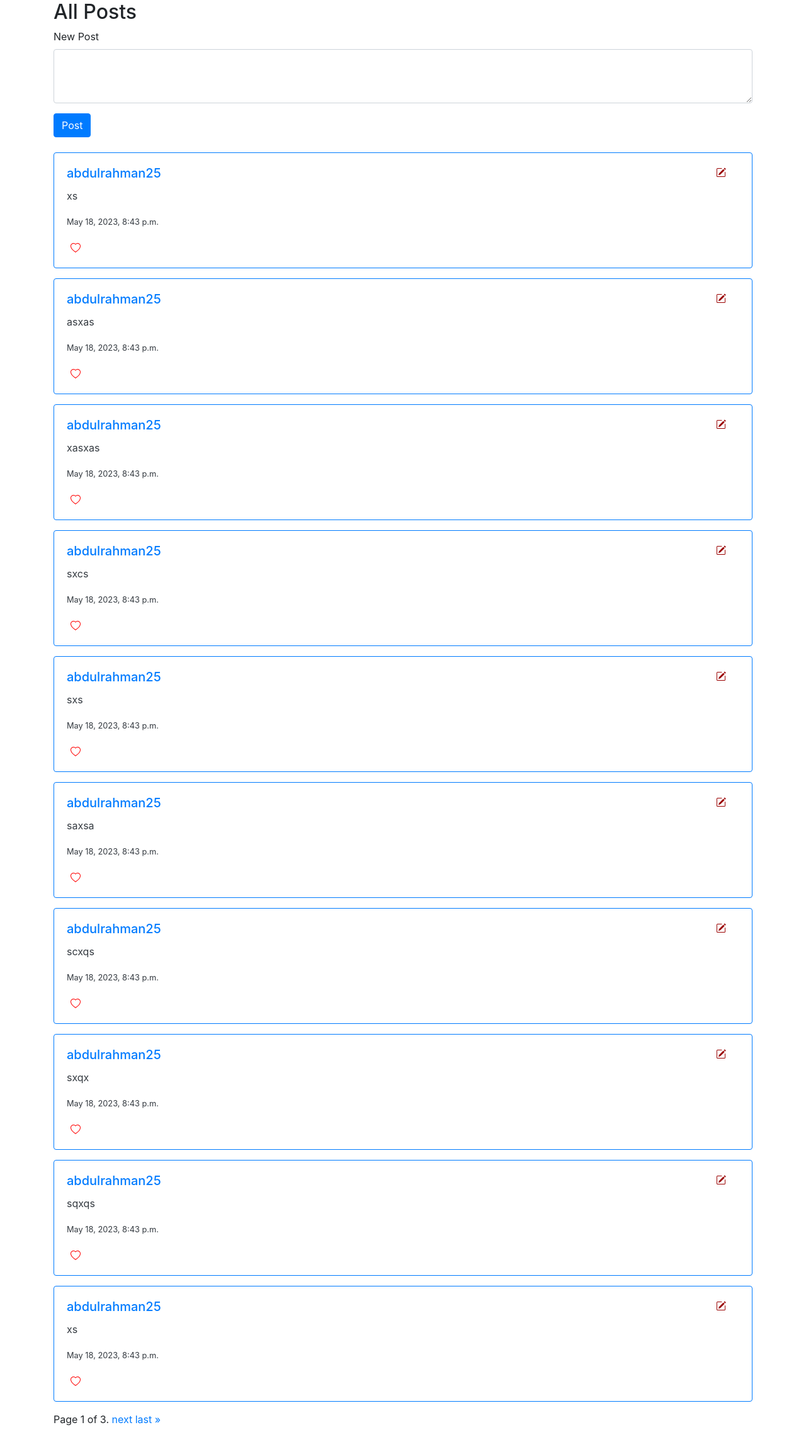
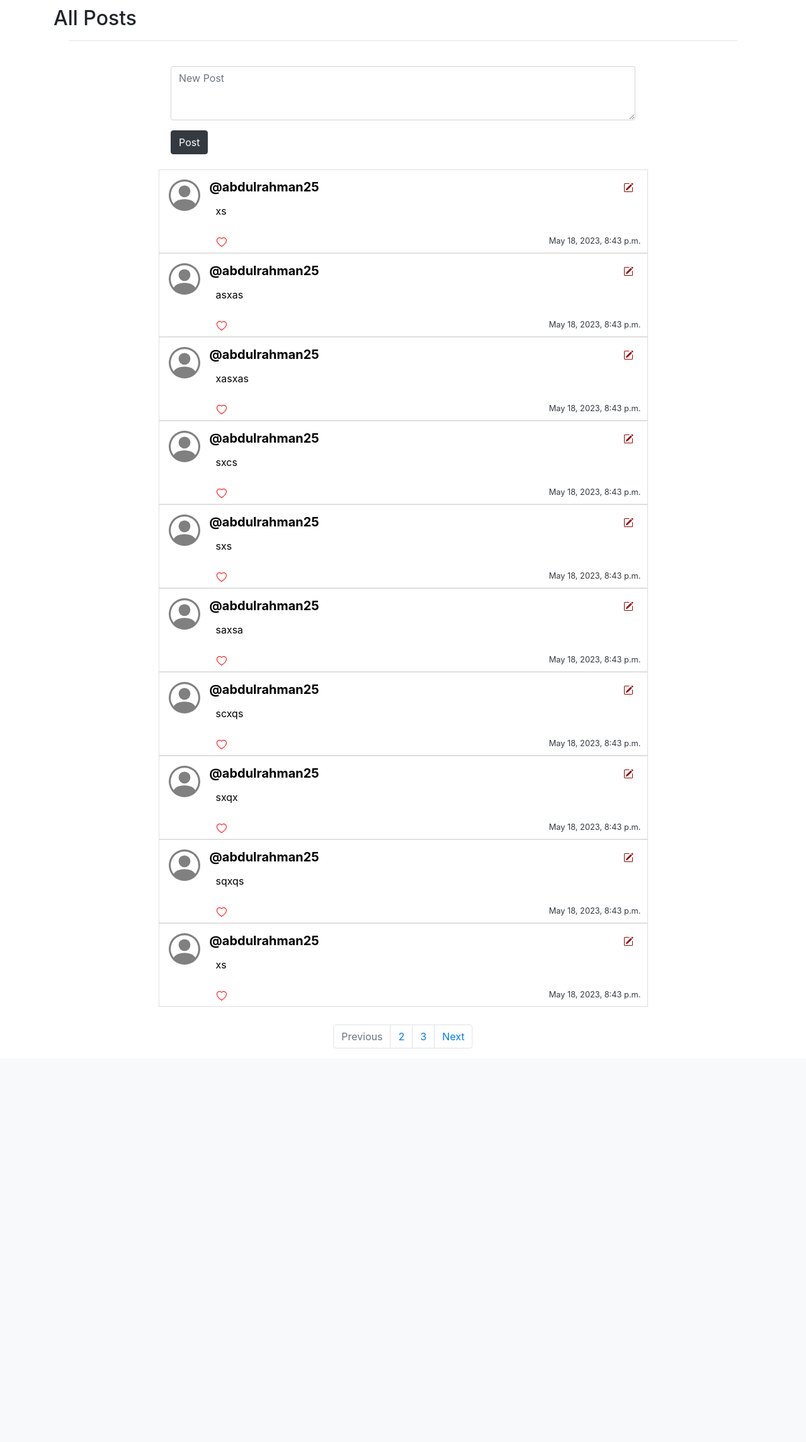
Before and after one commit to Abdulrahman2524/Network-CS50W, a Django app: page / in a window 1280 px wide. Shown: the part 56-2346 px from the top of the page at 63% size. After the commit the page ends 1721 px from the top, so only its background shows below. Run offline with Django 3.2, Linux system fonts and the light colour scheme; a user stored in the database is signed in; data comes from the database, SQL or seed files in the repository; both versions use the stored data as it was after the commit; some libraries are stand-ins or nearby versions.

Commit message:
Made the Pagination Specification and some fixes

```diff
--- a/network/static/network/styles.css
+++ b/network/static/network/styles.css
@@ -1,22 +1,68 @@
+.post{
+   border-radius: 0;
+   width: 70%;
+   margin: auto;
+   height: auto;
+}
+.title{
+
+    margin-top: 10px;
+
+}
+ .link{
+    color: black;
+}
+.link:hover{
+    color: black;
+}
+.username{
+    position: absolute;
+    left: 80px;
+    top: 15px;
+    display: inline-block;
+    color: black;
+    font-weight: bold;
+    font-size: 20px;
+}
+.text{
+    margin-left: 70px;
+    margin-right: 150px;
+    position: absolute;
+    top: 40%;
+    font-size: 16px;
+    color: black;
+
+} .date{
+    position: absolute;
+    right: 10px;
+    top: 75%;
+}
+.share{
+    width: 60%;
+}
 .like-button {
     border-color: white;
     border-width: 0px;
     background-color: white;
     outline-color: white;
     outline: 0 !important;
+    position: relative;
+    top: 15px;
+    left: 65px;
 }
 .like-number {
     margin-left: 5px;
+    font-size: 15px;
 }
 .edit-btn {
     border-color: white;
     border-width: 0px;
     background-color: white;
     outline-color: white;
-    margin-left: 90%;
     font-size: 15px;
     position: absolute;
-    top: 10%;
+    top: 15px;
+    right: 2%;
     width: fit-content;
     height: fit-content;
     color: rgb(154, 1, 1);
@@ -24,6 +70,9 @@
 }
 .edit-area {
     display: none;
+    height: 100%;
+    width: 100%;
+
 }
 .edit0 {
     width: fit-content;
@@ -36,16 +85,65 @@
 .heart-div {
     display: inline-block;
 }
-.next {
-    position: -webkit-sticky;
-    position: sticky;
-    width: 80px;
-    top: 0;
-    left: 100%;
-    overflow: visible;
-    display: none;
+.posts-profile{
+    color: gray;
+    margin-left: 15px;
+    margin-top: 15px;
 }
-.stop-scrolling {
-    height: 100%;
-    overflow: hidden;
-  }
+.profile{
+    width: 60%;
+    height: auto;
+}
+.profile-name{
+    margin-top: 20px;
+    font-size: 25px;
+    font-weight: bold;
+}
+.following{
+    position: relative;
+    left: 37%;
+    bottom: 31px;
+}
+.followers{
+    position: relative;
+    left: 49%;
+    bottom: 55px;
+    border-left: 1px solid gray;
+    padding-left: 10px;
+}
+.follow-btn{
+    position: absolute;
+    left: 72%;
+    top: 120px;
+}
+.folw{
+    border-bottom-left-radius: 9999px;
+    border-bottom-right-radius: 9999px;
+    border-top-left-radius: 9999px;
+    border-top-right-radius: 9999px;
+    width: 90px;
+}
+.line{
+    position: relative;
+    bottom: 40px;
+    width: 83%;
+}
+.index-line{
+    width: 83%;
+}
+.posts0{
+    position: relative;
+    left: 21%;
+    font-size: 30px;
+    margin-bottom: 25px;
+    border-bottom: 4px solid rgb(0, 170, 255);
+    border-radius: 4px;
+    width: fit-content;
+}
+.pages-bar{
+    position: absolute;
+    margin-top: 55px;
+    left: 50%;
+    transform: translate(-50%, -50%);
+
+}
--- a/network/templates/network/index.html
+++ b/network/templates/network/index.html
@@ -1,40 +1,46 @@
 {% extends "network/layout.html" %}
 {% load static %}
 {% block body %}
-<div class="container">
+<div class="container title">
     <h2>{{ message }}</h2>
 </div>
+<hr class="index-line"><br>
 {% if user.is_authenticated %}
 
-    <div class="container">
+    <div class="container share">
         <form action="{% url 'sharePost' %}" method="post">
             {% csrf_token %}
             <div class="mb-3">
-                <label class="form-label">New Post</label>
-                <textarea class="form-control" id="" rows="3" name="post"></textarea>
+                <textarea class="form-control" id="" rows="3" name="post" required placeholder="New Post"></textarea>
             </div>
-            <input type="submit" class="btn btn-primary" value="Post" id=""/>
+            <input type="submit" class="btn btn-dark" value="Post" id=""/>
         </form>
     </div><br>
 {% endif %}
-<div class="container" id="all_posts">
+<div class="container all_posts" id="all_posts">
 
 {% for contact in page_obj %}
     {# Each "contact" is a Contact model object. #}
-    <div class="card border-primary mb-3" style="max-width: 100%;" id="{{contact.id}}">
+
+    <div class="card post" style="max-width: 100%;" id="{{contact.id}}">
+      <div class="posts-profile"><svg xmlns="http://www.w3.org/2000/svg" width="50" height="50" fill="currentColor" class="bi bi-person-circle" viewBox="0 0 16 16">
+        <path d="M11 6a3 3 0 1 1-6 0 3 3 0 0 1 6 0z"/>
+        <path fill-rule="evenodd" d="M0 8a8 8 0 1 1 16 0A8 8 0 0 1 0 8zm8-7a7 7 0 0 0-5.468 11.37C3.242 11.226 4.805 10 8 10s4.757 1.225 5.468 2.37A7 7 0 0 0 8 1z"/>
+      </svg></div>
+
       <div class="card-body text-dark">
-        <h5 class="card-title">
+        <h5 class="card-title username">
           {% if user.is_authenticated %}
-            <a href="{% url 'profile' id=contact.user.id%}"> {{ contact.user }}</a>
+            <a href="{% url 'profile' id=contact.user.id%}" class="link">@{{ contact.user }}</a>
           {% else %}
             {{ contact.user }}
           {% endif %}
         </h5>
-        <p class="card-text" id="edit-text">{{ contact.text }}</p>
+        <p class="card-text text" id="edit-text">{{ contact.text }}</p>
         <textarea class="form-control edit-area" id="edit-area" rows="3" name="post">{{ contact.text }}</textarea>
         <button type="submit" class="btn btn-danger edit-area edit0" id="edit0">Save</button>
 
-        <p class="card-text"><small class="text-body-secondary ">{{ contact.date }}</small></p>
+        <p class="card-text date"><small class="text-body-secondary ">{{ contact.date }}</small></p>
         <div class="content">
         {% if user.is_authenticated %}
         <button type="button" class="like-button" id="{{contact.id}}" value="{{requsert.user.id}}" onclick="clickedBtn(this.id)" style="color: red;">
@@ -67,25 +73,39 @@
       </div>
   </div>
 {% endfor %}
-<nav aria-label="Page navigation example">
-<div class="pagination">
-    <span class="step-links">
-        {% if page_obj.has_previous %}
-            <a href="?page=1">&laquo; first</a>
-            <a href="?page={{ page_obj.previous_page_number }}">previous</a>
-        {% endif %}
+<nav aria-label="Page navigation example" class="pages-bar">
+  <ul class="pagination">
+    {% if page_obj.has_previous %}
 
-        <span class="current">
-            Page {{ page_obj.number }} of {{ page_obj.paginator.num_pages }}.
-        </span>
+    <li class="page-item"><a class="page-link" href="?page={{ page_obj.previous_page_number }}">Previous</a></li>
 
-        {% if page_obj.has_next %}
-            <a href="?page={{ page_obj.next_page_number }}">next</a>
-            <a href="?page={{ page_obj.paginator.num_pages }}">last &raquo;</a>
-        {% endif %}
-    </span>
-</div><br>
+    {% endif %}
+    {% if not page_obj.has_previous %}
 
+    <li class="page-item disabled">
+      <a class="page-link" href="#" tabindex="-1" aria-disabled="true">Previous</a>
+    </li>
+    {% endif %}
+
+    {% for i in page_obj.paginator.page_range %}
+    {% if i != page_obj.number %}
+    <li class="page-item"><a class="page-link" href="?page={{ i }}">{{ i }}</a></li>
+    {% endif %}
+    {% endfor %}
+    {% if not page_obj.has_next %}
+    <li class="page-item disabled">
+      <a class="page-link" href="#" tabindex="-1" aria-disabled="true">Next</a>
+    </li>
+    {% endif %}
+
+    {% if page_obj.has_next %}
+
+    <li class="page-item"><a class="page-link" href="?page={{ page_obj.next_page_number }}">Next</a></li>
+
+    {% endif %}
+
+  </ul>
+</nav><br>
 </div>
 
 {% endblock %}
--- a/network/views.py
+++ b/network/views.py
@@ -112,6 +112,7 @@ def profile(request, id):
     username = User.objects.get(id=id)
     user_likes = likePost.objects.filter(user=request.user.id).values_list("post", flat=True)
     likes = likePost.objects.all().values_list("post", flat=True)
+    user = User.objects.get(id=id)
     num_likes = {}
     for j in likes:
         if j in num_likes:
@@ -128,7 +129,7 @@ def profile(request, id):
         "username": username.username,
         "likes": user_likes,
         "num_likes": num_likes,
-
+        "user": user,
     })
 
 @csrf_exempt
--- a/project4/settings.py
+++ b/project4/settings.py
@@ -120,3 +120,9 @@ USE_TZ = True
 # https://docs.djangoproject.com/en/3.0/howto/static-files/
 
 STATIC_URL = '/static/'
+
+# Base url to serve media files
+MEDIA_URL = '/media/'
+
+# Path where media is stored
+MEDIA_ROOT = os.path.join(BASE_DIR, 'media/')
--- a/project4/urls.py
+++ b/project4/urls.py
@@ -15,8 +15,12 @@ Including another URLconf
 """
 from django.contrib import admin
 from django.urls import include, path
+from django.conf.urls.static import static
+from django.conf import settings
 
 urlpatterns = [
     path("admin/", admin.site.urls),
     path("", include("network.urls")),
 ]
+if settings.DEBUG:
+        urlpatterns += static(settings.MEDIA_URL,document_root=settings.MEDIA_ROOT)
```
Also changed, not shown: network/templates/network/profile.html (+26 -15 lines), db.sqlite3, network/migrations/0011_user_image.py (added), network/migrations/0012_alter_user_image.py (added), network/migrations/0013_remove_user_image.py (added).
